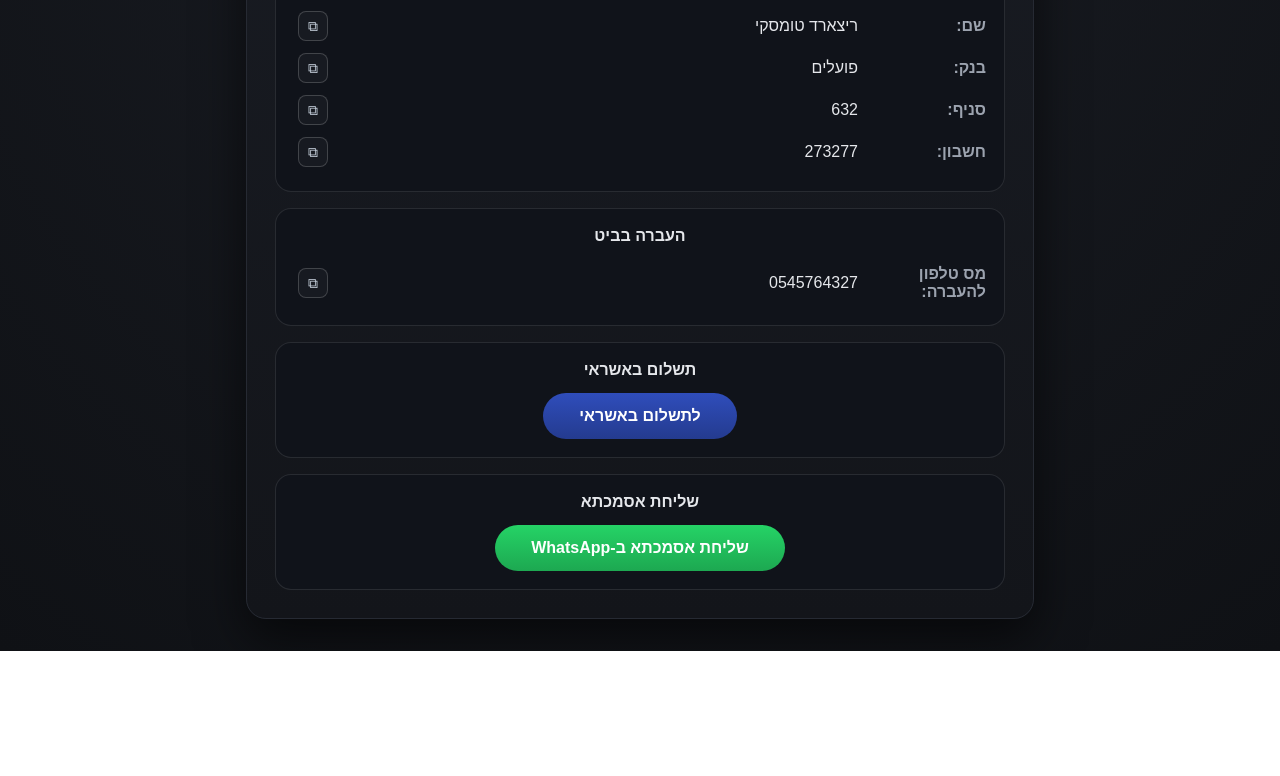
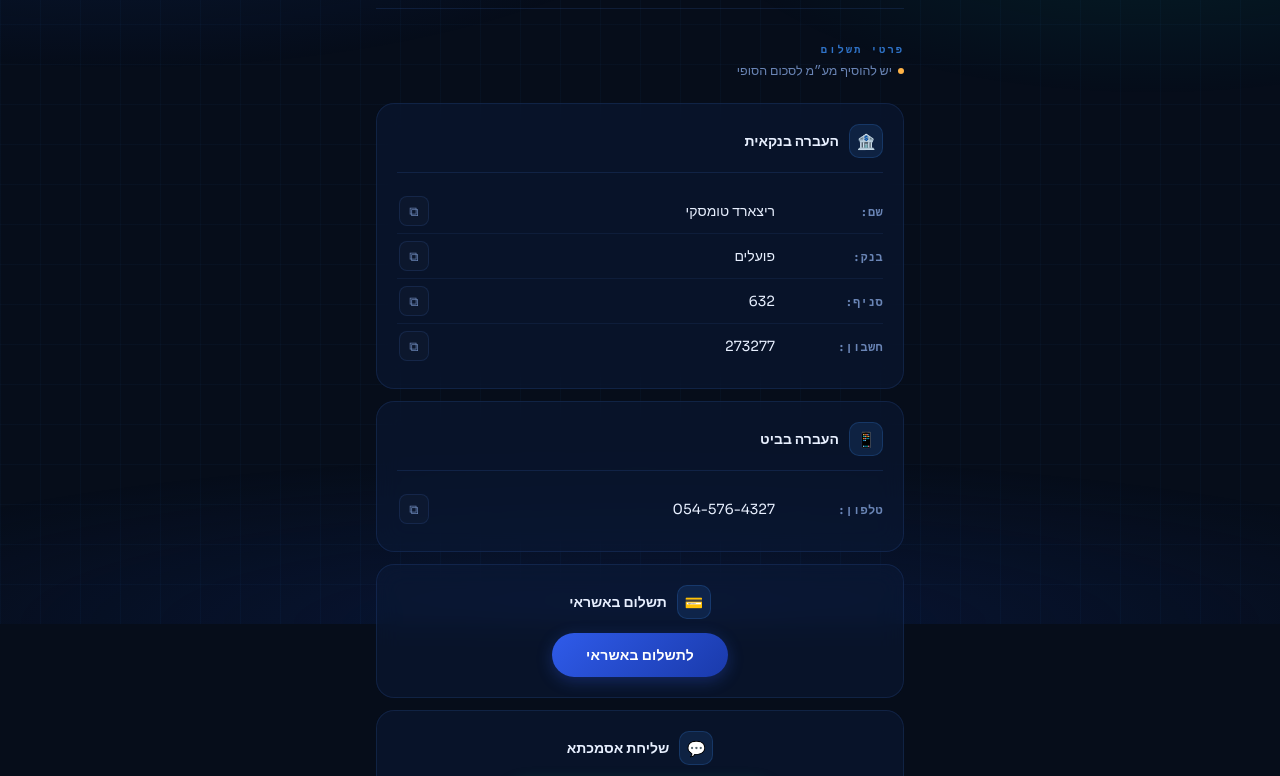
Before and after one commit to richard36901-source/autoscale-pay, a plain HTML site: page index.html in a window 1280 px wide. Shown: the part 176-952 px from the top of the page. Before the commit the page ends 827 px from the top, so only its background shows below. Drawn offline with nearby package versions, Linux system fonts and the light colour scheme.

Commit message:
Update index.html

```diff
--- a/index.html
+++ b/index.html
@@ -2,245 +2,419 @@
 <html lang="he" dir="rtl">
 <head>
 <meta charset="utf-8">
-<meta name="viewport" content="width=device-width, initial-scale=1">
-<title>תשלום</title>
+<meta name="viewport" content="width=device-width, initial-scale=1, viewport-fit=cover">
+<meta name="theme-color" content="#060d1a">
+<title>AutoScale — תשלום</title>
+<link rel="icon" type="image/png" href="https://raw.githubusercontent.com/richard36901-source/Home-page/main/logo.jpg">
+<link rel="preconnect" href="https://fonts.googleapis.com">
+<link rel="preconnect" href="https://fonts.gstatic.com" crossorigin>
+<link href="https://fonts.googleapis.com/css2?family=Space+Mono:wght@400;700&family=Sora:wght@300;400;600;700&display=swap" rel="stylesheet">
 
 <style>
-:root{
-  --bg:#0f1115;
-  --card:#13161d;
-  --panel:#10131a;
-  --border:#262a33;
-  --text:#e5e7eb;
-  --muted:#9ca3af;
-  --blue:#4f7cff;
-  --green:#25D366;
+  :root {
+    --bg: #060d1a;
+    --glass: rgba(12,26,56,0.55);
+    --border: rgba(80,140,255,0.13);
+    --border-soft: rgba(80,140,255,0.08);
+    --text: #e8f0ff;
+    --muted: #6a85b6;
+    --muted2: #4a6090;
+    --accent: #3a8ef6;
+    --accent2: #1dffd4;
+    --green: #25D366;
+    --warn: #ffb347;
+    --radius: 18px;
+    --radius-sm: 12px;
   }
 
-*{box-sizing:border-box}
+  * { box-sizing: border-box; margin: 0; padding: 0; }
 
-body{
-  margin:0;
-  min-height:100vh;
-  background:radial-gradient(circle at top,#1a1d24,#0f1115);
-  font-family:Arial,"Heebo","Rubik",sans-serif;
-  color:var(--text);
-  display:flex;
-  justify-content:center;
+  body {
+    font-family: 'Sora', sans-serif;
+    background: var(--bg);
+    color: var(--text);
+    min-height: 100dvh;
+    overflow-x: hidden;
   }
 
-.wrap{
-  width:100%;
-  max-width:820px;
-  padding:32px 16px;
+  body::before {
+    content: '';
+    position: fixed;
+    inset: 0;
+    background:
+      radial-gradient(ellipse 80vw 55vh at 10% -5%, rgba(30,90,220,0.22) 0%, transparent 65%),
+      radial-gradient(ellipse 60vw 40vh at 90% 10%, rgba(0,200,180,0.10) 0%, transparent 60%),
+      radial-gradient(ellipse 100vw 30vh at 50% 100%, rgba(10,30,80,0.5) 0%, transparent 70%);
+    pointer-events: none;
+    z-index: 0;
   }
 
-.card{
-  background:linear-gradient(180deg,#181b22,#13151a);
-  border:1px solid var(--border);
-  border-radius:20px;
-  padding:28px;
-  box-shadow:0 20px 50px rgba(0,0,0,.6);
-  text-align:center;
+  body::after {
+    content: '';
+    position: fixed;
+    inset: 0;
+    background-image:
+      linear-gradient(rgba(58,142,246,0.04) 1px, transparent 1px),
+      linear-gradient(90deg, rgba(58,142,246,0.04) 1px, transparent 1px);
+    background-size: 40px 40px;
+    pointer-events: none;
+    z-index: 0;
   }
 
-h1{
-  margin:0;
-  font-size:24px;
-  font-weight:800;
+  .wrap {
+    position: relative;
+    z-index: 1;
+    max-width: 560px;
+    margin: 0 auto;
+    padding: 28px 16px 80px;
   }
 
-.note{
-  margin-top:10px;
-  font-size:13px;
-  color:var(--muted);
+  header {
+    margin-bottom: 32px;
+    padding-bottom: 24px;
+    border-bottom: 1px solid var(--border);
+    display: flex;
+    flex-direction: column;
+    align-items: center;
+    text-align: center;
+    gap: 10px;
   }
 
-.section{
-  background:var(--panel);
-  border:1px solid rgba(255,255,255,.1);
-  border-radius:16px;
-  padding:18px;
-  margin-top:16px;
+  .logo-mark {
+    width: 72px;
+    height: 72px;
+    border-radius: 18px;
+    background: linear-gradient(135deg, #0d2a6e, #0a4a3a);
+    border: 1px solid rgba(58,142,246,0.28);
+    box-shadow: 0 0 28px rgba(58,142,246,0.28), 0 0 0 4px rgba(58,142,246,0.07);
+    overflow: hidden;
+    display: grid;
+    place-items: center;
   }
 
-.section-title{
-  font-weight:800;
-  margin-bottom:14px;
-  text-align:center;
+  .logo-mark img {
+    width: 100%;
+    height: 100%;
+    object-fit: cover;
+    display: block;
   }
 
-.kv{
-  display:grid;
-  grid-template-columns: 120px 1fr 34px;
-  align-items:center;
-  gap:8px;
-  padding:6px 0;
-  text-align:right;
+  .logo-fallback {
+    font-family: 'Space Mono', monospace;
+    font-size: 20px;
+    font-weight: 700;
+    color: #fff;
+    letter-spacing: -1px;
   }
 
-.label{
-  font-weight:800;
-  color:var(--muted);
+  .brand-name {
+    font-size: 22px;
+    font-weight: 700;
+    letter-spacing: -0.4px;
+    background: linear-gradient(90deg, #c8deff, #1dffd4 80%);
+    -webkit-background-clip: text;
+    -webkit-text-fill-color: transparent;
+    background-clip: text;
   }
 
-.value{
-  font-weight:400;
+  .brand-sub {
+    font-size: 11.5px;
+    color: var(--muted);
+    font-weight: 300;
+    letter-spacing: 0.5px;
+    font-family: 'Space Mono', monospace;
+    margin-top: -4px;
   }
 
-.copy{
-  width:30px;
-  height:30px;
-  border:1px solid rgba(255,255,255,.18);
-  border-radius:8px;
-  display:flex;
-  align-items:center;
-  justify-content:center;
-  cursor:pointer;
-  font-size:14px;
-  color:#cbd5e1;
-  background:rgba(255,255,255,.03);
-  transition:.15s ease;
+  .section-label {
+    font-size: 10.5px;
+    font-weight: 600;
+    letter-spacing: 2px;
+    text-transform: uppercase;
+    color: var(--accent);
+    font-family: 'Space Mono', monospace;
+    margin-bottom: 6px;
+    opacity: 0.8;
   }
 
-.copy:hover{
-  background:rgba(79,124,255,.12);
-  color:var(--blue);
-  border-color:rgba(79,124,255,.6);
-  transform:translateY(-1px);
+  .page-note {
+    font-size: 12.5px;
+    color: var(--muted);
+    margin-bottom: 24px;
+    display: flex;
+    align-items: center;
+    gap: 6px;
   }
 
-.ok{
-  grid-column:1 / -1;
-  font-size:12px;
-  color:#22c55e;
-  display:none;
-  margin-top:4px;
+  .page-note::before {
+    content: '';
+    display: inline-block;
+    width: 6px;
+    height: 6px;
+    border-radius: 50%;
+    background: var(--warn);
+    flex-shrink: 0;
   }
 
-.ok.show{display:block}
-
-.center{
-  text-align:center;
+  .pay-block {
+    background: var(--glass);
+    border: 1px solid var(--border);
+    border-radius: var(--radius);
+    padding: 20px;
+    backdrop-filter: blur(12px);
+    -webkit-backdrop-filter: blur(12px);
+    margin-bottom: 12px;
   }
 
-.btn{
-  display:inline-block;
-  padding:14px 36px;
-  border-radius:999px;
-  font-weight:800;
-  text-decoration:none;
-  color:#fff;
-  border:none;
-  cursor:pointer;
-  transition:.15s ease;
+  .pay-block-header {
+    display: flex;
+    align-items: center;
+    gap: 10px;
+    margin-bottom: 16px;
+    padding-bottom: 14px;
+    border-bottom: 1px solid var(--border);
   }
 
-.btn:hover{
-  filter:brightness(1.1);
-  transform:translateY(-1px);
+  .pay-icon {
+    width: 34px;
+    height: 34px;
+    border-radius: 10px;
+    background: rgba(58,142,246,0.12);
+    border: 1px solid rgba(58,142,246,0.2);
+    display: grid;
+    place-items: center;
+    font-size: 15px;
+    flex-shrink: 0;
   }
 
-.btn-blue{
-  background:linear-gradient(180deg,#2f4dbb,#243b8f);
+  .pay-block-title {
+    font-size: 14px;
+    font-weight: 700;
+    color: var(--text);
   }
 
-.btn-green{
-  background:linear-gradient(180deg,#25D366,#1da851);
+  .kv {
+    display: grid;
+    grid-template-columns: 100px 1fr 32px;
+    align-items: center;
+    gap: 8px;
+    padding: 7px 0;
   }
 
+  .kv + .kv {
+    border-top: 1px solid var(--border-soft);
+  }
+
+  .kv-label {
+    font-size: 12px;
+    font-weight: 600;
+    color: var(--muted);
+    font-family: 'Space Mono', monospace;
+    letter-spacing: 0.3px;
+  }
+
+  .kv-value {
+    font-size: 14px;
+    font-weight: 400;
+    color: var(--text);
+    direction: ltr;
+    text-align: right;
+  }
+
+  .copy-btn {
+    width: 30px;
+    height: 30px;
+    border: 1px solid var(--border);
+    border-radius: 8px;
+    display: grid;
+    place-items: center;
+    cursor: pointer;
+    font-size: 13px;
+    color: var(--muted);
+    background: rgba(255,255,255,0.02);
+    transition: all 0.15s ease;
+    user-select: none;
+  }
+
+  .copy-btn:hover {
+    background: rgba(58,142,246,0.12);
+    color: var(--accent);
+    border-color: rgba(58,142,246,0.4);
+    transform: translateY(-1px);
+  }
+
+  .copy-ok {
+    grid-column: 1 / -1;
+    font-size: 11px;
+    color: var(--accent2);
+    font-family: 'Space Mono', monospace;
+    display: none;
+    padding-top: 2px;
+  }
+
+  .copy-ok.show { display: block; }
+
+  .pay-block.center-block { text-align: center; }
+
+  .cta-btn {
+    display: inline-block;
+    padding: 13px 34px;
+    border-radius: 999px;
+    font-weight: 700;
+    font-size: 14px;
+    text-decoration: none;
+    color: #fff;
+    border: none;
+    cursor: pointer;
+    transition: all 0.15s ease;
+    font-family: 'Sora', sans-serif;
+    letter-spacing: 0.2px;
+  }
+
+  .cta-btn:hover {
+    filter: brightness(1.12);
+    transform: translateY(-2px);
+  }
+
+  .cta-blue {
+    background: linear-gradient(135deg, #2f5bea, #1a3aab);
+    box-shadow: 0 4px 16px rgba(47,91,234,0.3);
+  }
+
+  .cta-green {
+    background: linear-gradient(135deg, #25D366, #17a34a);
+    box-shadow: 0 4px 16px rgba(37,211,102,0.25);
+  }
+
+  .last-updated {
+    text-align: center;
+    font-size: 11px;
+    font-family: 'Space Mono', monospace;
+    color: var(--muted2);
+    margin-top: 28px;
+    padding-top: 20px;
+    border-top: 1px solid var(--border);
+  }
 </style>
 
 <script>
-async function copyText(text,id){
-  try{
+async function copyText(text, id) {
+  try {
     await navigator.clipboard.writeText(text);
-  }catch{
-    const t=document.createElement("textarea");
-    t.value=text;
+  } catch {
+    const t = document.createElement("textarea");
+    t.value = text;
     document.body.appendChild(t);
     t.select();
     document.execCommand("copy");
     document.body.removeChild(t);
   }
-  const el=document.getElementById(id);
+  const el = document.getElementById(id);
   el.classList.add("show");
-  setTimeout(()=>el.classList.remove("show"),1200);
+  setTimeout(() => el.classList.remove("show"), 1400);
 }
 
-window.onload=()=>{
-  const msg="היי, זה ביצעתי תשלום מצרף אסמכתא";
-  document.getElementById("wa").href=
-    "https://wa.me/972545764327?text="+encodeURIComponent(msg);
-}
+window.onload = () => {
+  const msg = "היי, זה ביצעתי תשלום מצרף אסמכתא";
+  document.getElementById("wa").href =
+    "https://wa.me/972545764327?text=" + encodeURIComponent(msg);
+};
 </script>
 </head>
 
 <body>
 <div class="wrap">
-<div class="card">
 
-<h1>תשלום</h1>
-<div class="note">יש להוסיף מע״מ</div>
+  <header>
+    <div class="logo-mark">
+      <img src="https://raw.githubusercontent.com/richard36901-source/Home-page/main/logo.jpg" alt="AutoScale Logo" onerror="this.style.display='none';this.nextElementSibling.style.display='block';">
+      <span class="logo-fallback" style="display:none">AS</span>
+    </div>
+    <div class="brand-name">AutoScale</div>
+    <div class="brand-sub">אוטומציות חכמות</div>
+  </header>
+
+  <div class="section-label">פרטי תשלום</div>
+  <div class="page-note">יש להוסיף מע״מ לסכום הסופי</div>
 
   <!-- BANK -->
-<div class="section">
-  <div class="section-title">העברה בנקאית</div>
-
-  <div class="kv">
-    <div class="label">שם:</div>
-    <div class="value">ריצארד טומסקי</div>
-    <div class="copy" onclick="copyText('ריצארד טומסקי','ok1')">⧉</div>
-    <div class="ok" id="ok1">✓ הועתק</div>
+  <div class="pay-block">
+    <div class="pay-block-header">
+      <div class="pay-icon">🏦</div>
+      <div class="pay-block-title">העברה בנקאית</div>
     </div>
 
     <div class="kv">
-    <div class="label">בנק:</div>
-    <div class="value">פועלים</div>
-    <div class="copy" onclick="copyText('פועלים','ok2')">⧉</div>
-    <div class="ok" id="ok2">✓ הועתק</div>
+      <div class="kv-label">שם:</div>
+      <div class="kv-value">ריצארד טומסקי</div>
+      <div class="copy-btn" onclick="copyText('ריצארד טומסקי','ok1')">⧉</div>
+      <div class="copy-ok" id="ok1">✓ הועתק</div>
     </div>
 
     <div class="kv">
-    <div class="label">סניף:</div>
-    <div class="value">632</div>
-    <div class="copy" onclick="copyText('632','ok3')">⧉</div>
-    <div class="ok" id="ok3">✓ הועתק</div>
+      <div class="kv-label">בנק:</div>
+      <div class="kv-value">פועלים</div>
+      <div class="copy-btn" onclick="copyText('פועלים','ok2')">⧉</div>
+      <div class="copy-ok" id="ok2">✓ הועתק</div>
     </div>
 
     <div class="kv">
-    <div class="label">חשבון:</div>
-    <div class="value">273277</div>
-    <div class="copy" onclick="copyText('273277','ok4')">⧉</div>
-    <div class="ok" id="ok4">✓ הועתק</div>
+      <div class="kv-label">סניף:</div>
+      <div class="kv-value">632</div>
+      <div class="copy-btn" onclick="copyText('632','ok3')">⧉</div>
+      <div class="copy-ok" id="ok3">✓ הועתק</div>
+    </div>
+
+    <div class="kv">
+      <div class="kv-label">חשבון:</div>
+      <div class="kv-value">273277</div>
+      <div class="copy-btn" onclick="copyText('273277','ok4')">⧉</div>
+      <div class="copy-ok" id="ok4">✓ הועתק</div>
     </div>
   </div>
 
   <!-- BIT -->
-<div class="section">
-  <div class="section-title">העברה בביט</div>
+  <div class="pay-block">
+    <div class="pay-block-header">
+      <div class="pay-icon">📱</div>
+      <div class="pay-block-title">העברה בביט</div>
+    </div>
 
     <div class="kv">
-    <div class="label">מס טלפון להעברה: </div>
-    <div class="value">0545764327</div>
-    <div class="copy" onclick="copyText('0545764327','ok5')">⧉</div>
-    <div class="ok" id="ok5">✓ הועתק</div>
+      <div class="kv-label">טלפון:</div>
+      <div class="kv-value">054-576-4327</div>
+      <div class="copy-btn" onclick="copyText('0545764327','ok5')">⧉</div>
+      <div class="copy-ok" id="ok5">✓ הועתק</div>
     </div>
   </div>
 
-<!-- CARD -->
-<div class="section center">
-  <div class="section-title">תשלום באשראי</div>
-  <a href="https://pay.grow.link/b62f5369942b5598987e88bb6170fa75-MzE2MTAzNg" class="btn btn-blue" target="_blank" rel="noopener noreferrer">לתשלום באשראי</a>
+  <!-- CREDIT CARD -->
+  <div class="pay-block center-block">
+    <div class="pay-block-header" style="justify-content:center; border-bottom:none; margin-bottom:14px; padding-bottom:0;">
+      <div class="pay-icon">💳</div>
+      <div class="pay-block-title">תשלום באשראי</div>
+    </div>
+    <a href="https://pay.grow.link/b62f5369942b5598987e88bb6170fa75-MzE2MTAzNg" class="cta-btn cta-blue" target="_blank" rel="noopener noreferrer">לתשלום באשראי</a>
   </div>
 
   <!-- WHATSAPP -->
-<div class="section center">
-  <div class="section-title">שליחת אסמכתא</div>
-  <a id="wa" class="btn btn-green">שליחת אסמכתא ב-WhatsApp</a>
+  <div class="pay-block center-block">
+    <div class="pay-block-header" style="justify-content:center; border-bottom:none; margin-bottom:14px; padding-bottom:0;">
+      <div class="pay-icon">💬</div>
+      <div class="pay-block-title">שליחת אסמכתא</div>
+    </div>
+    <a id="wa" class="cta-btn cta-green">שליחת אסמכתא ב-WhatsApp</a>
   </div>
 
+  <div class="last-updated" id="lastUpdated"></div>
+
 </div>
-</div>
+
+<script>
+  const d = new Date();
+  const opts = { year: 'numeric', month: 'long', day: 'numeric', timeZone: 'Asia/Jerusalem' };
+  document.getElementById('lastUpdated').textContent =
+    'עודכן לאחרונה: ' + d.toLocaleDateString('he-IL', opts);
+</script>
 </body>
 </html>
```
Lines whose indentation alone changed are shown as unchanged.
